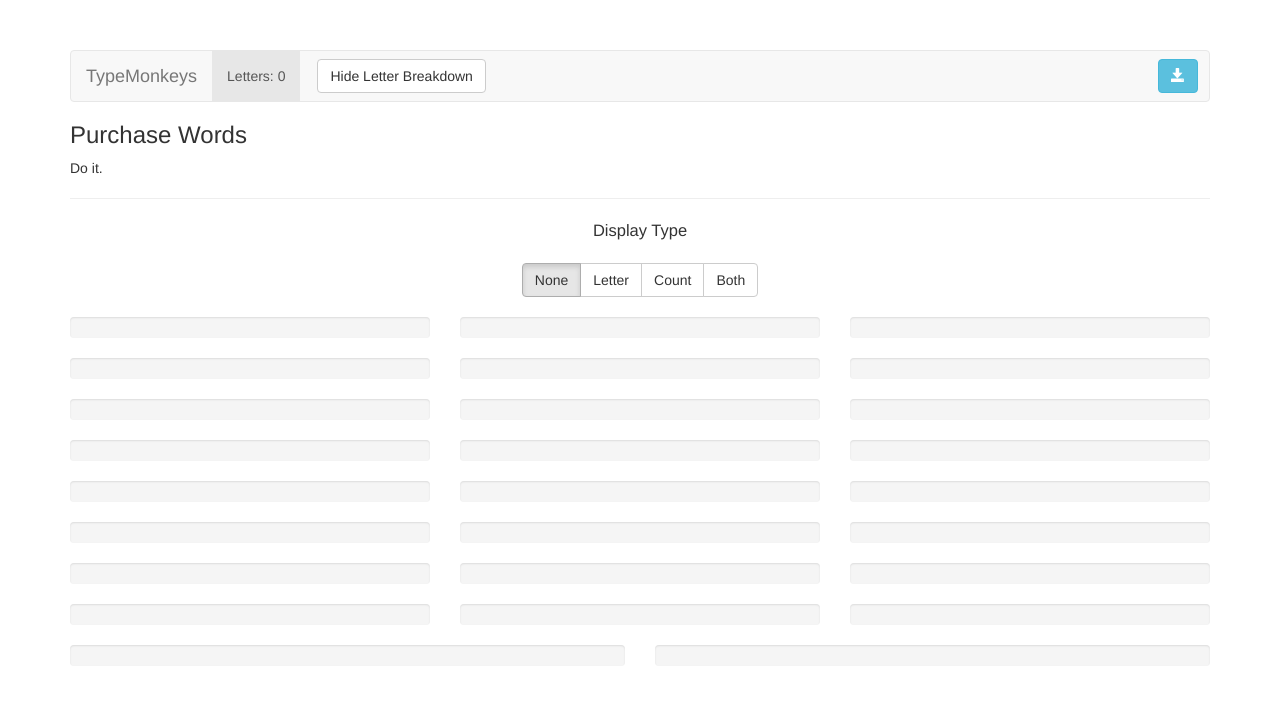
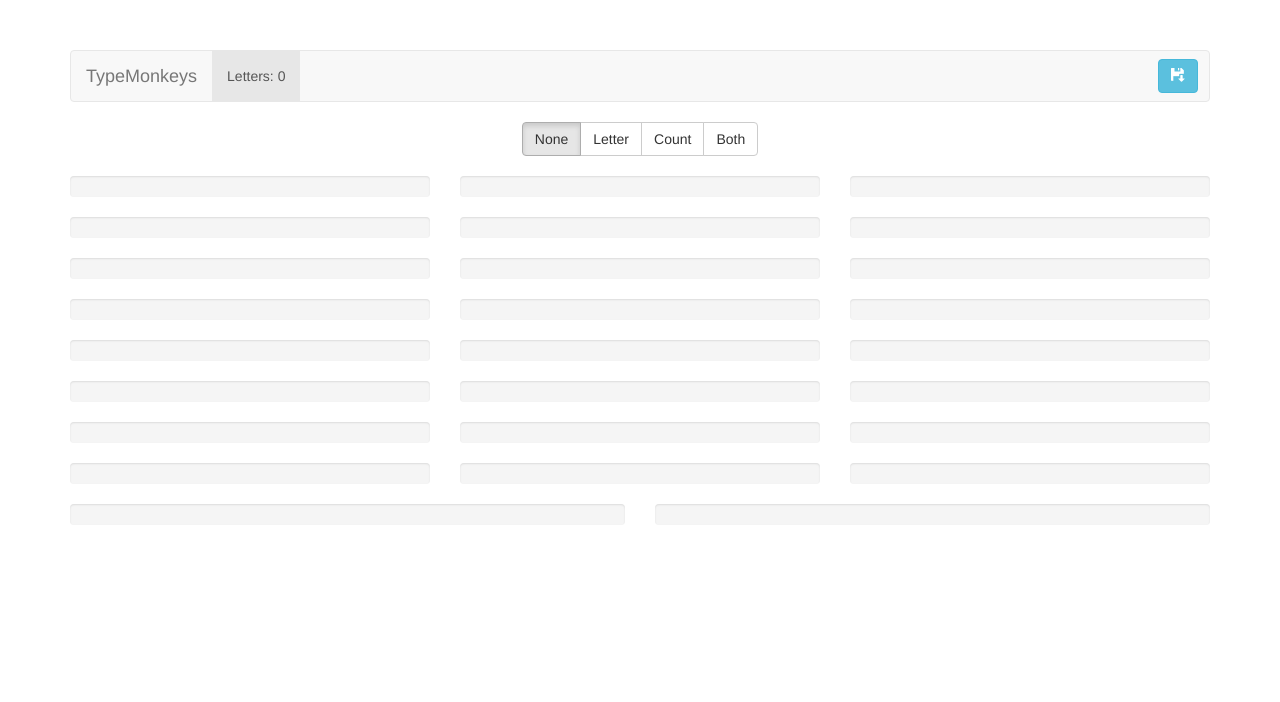
Before and after one commit to Sidetalker/TypeMonkeys, a website: page public/index.html in a window 1280 px wide. Drawn offline with nearby package versions, Linux system fonts and the light colour scheme.

Commit message:
Changed Logo

```diff
--- a/public/index.html
+++ b/public/index.html
@@ -38,24 +38,15 @@
 					<div class="navbar-collapse collapse">
 						<ul class="nav navbar-nav">
 							<li class="active"><a href="#">Letters: {{ letterCount }}</a></li>
-							<li class="active" style="padding-left:17px;"><button type="button" class="btn btn-default navbar-btn" ng-click="toggle()">{{ collapseText }}</button></li>
 						</ul>
 						<ul class="nav navbar-nav navbar-right">
-							<li class="active" style="padding-right:28px;"><button type="button" class="btn btn-info navbar-btn" ng-click="save()"><span class="glyphicon glyphicon-save" aria-hidden="true"></span></button></li>
+							<li class="active" style="padding-right:28px;"><button type="button" class="btn btn-info navbar-btn" ng-click="save()"><span class="glyphicon glyphicon-floppy-save" aria-hidden="true"></span></button></li>
 						</ul>
 
 					</div>
 				</div>
 			</nav>
-
-			<h3>Purchase Words</h3>
-
- 			Do it.
-
-			<hr>
-			<div collapse="isCollapsed">
 			<center>
-				<div style="font-size: 16.5px;">Display Type</div><br>
 			<div ng-controller="TextToggleController">
 				<div class="btn-group">
 					<label class="btn btn-default" ng-model="radioModel" ng-click="update(0)" btn-radio="'None'">None</label>
@@ -69,6 +60,5 @@
 			<div id="progress"></div>
 		</div>
 	</div>
-	</div>
 </body>
 </html>
```
Also changed, not shown: 1 other file. Lines whose indentation alone changed are shown as unchanged.
